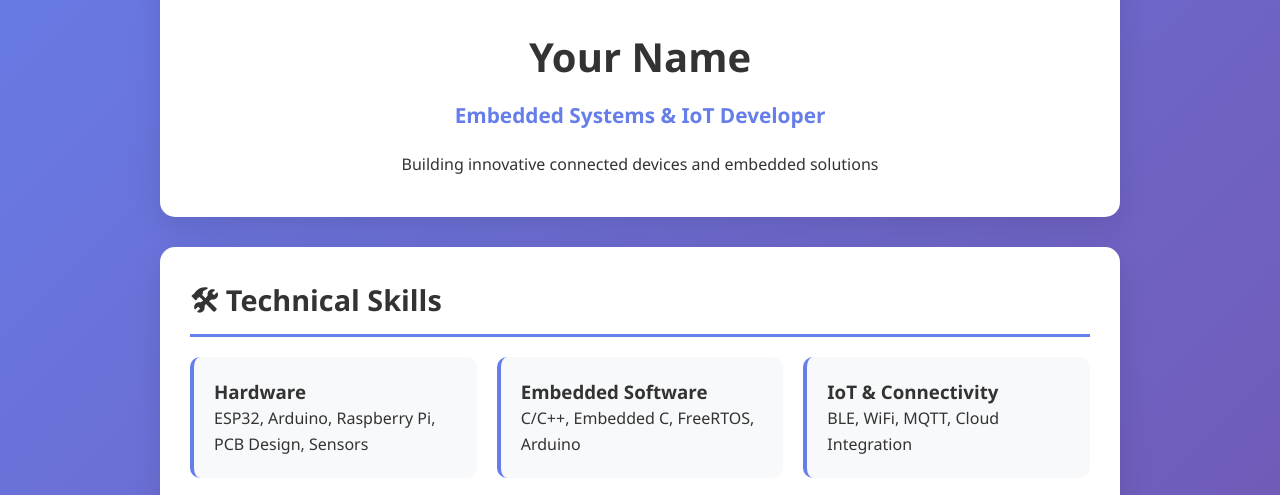
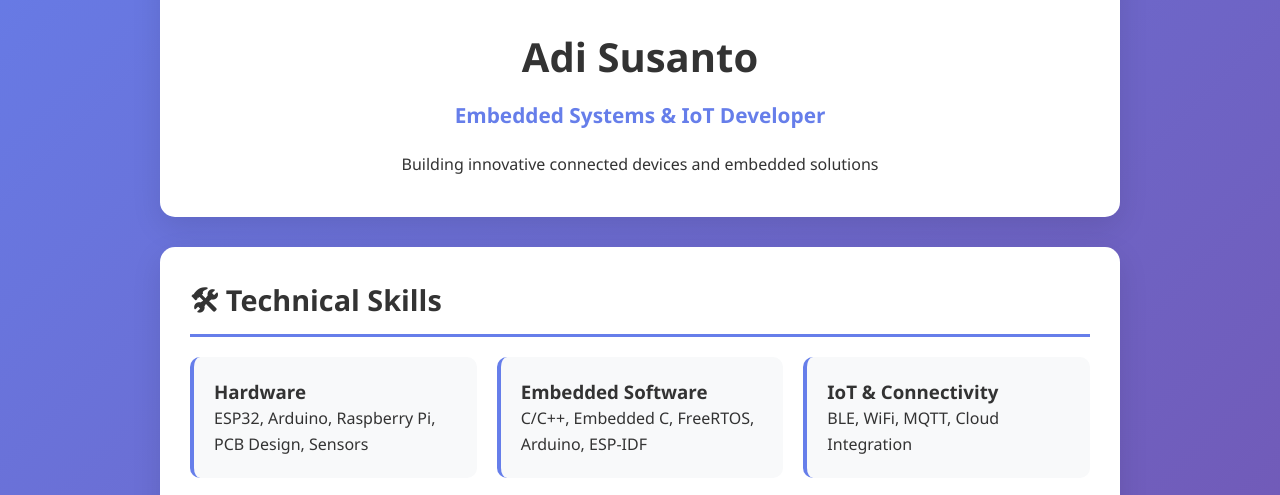
Before and after one commit to adisuss/repo, a plain HTML site: page index.html in a window 1280 px wide. Shown: the part 233-728 px from the top of the page. Drawn offline with Linux system fonts and the light colour scheme.

Commit message:
Update title and personal information in index.html

```diff
--- a/index.html
+++ b/index.html
@@ -3,7 +3,7 @@
 <head>
     <meta charset="UTF-8">
     <meta name="viewport" content="width=device-width, initial-scale=1.0">
-    <title>Adi Susanto - Embedded Systems Developer</title>
+    <title>Adisus - Projects</title>
     <style>
         * {
             margin: 0;
@@ -177,7 +177,7 @@
         <header class="header">
             <!-- Ganti URL gambar dengan foto Anda atau hapus bagian ini -->
             <img src="https://via.placeholder.com/150/667eea/ffffff?text=Photo" alt="Profile Photo" class="profile-img">
-            <h1>Your Name</h1>
+            <h1>Adi Susanto</h1>
             <p class="tagline">Embedded Systems & IoT Developer</p>
             <p>Building innovative connected devices and embedded solutions</p>
         </header>
@@ -192,7 +192,7 @@
                 </div>
                 <div class="skill-category">
                     <h3>Embedded Software</h3>
-                    <p>C/C++, Embedded C, FreeRTOS, Arduino</p>
+                    <p>C/C++, Embedded C, FreeRTOS, Arduino, ESP-IDF</p>
                 </div>
                 <div class="skill-category">
                     <h3>IoT & Connectivity</h3>
```
